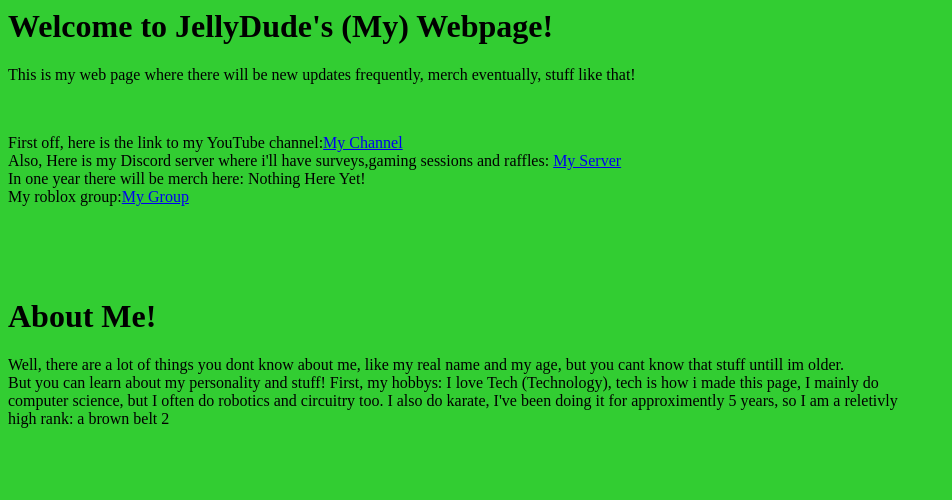
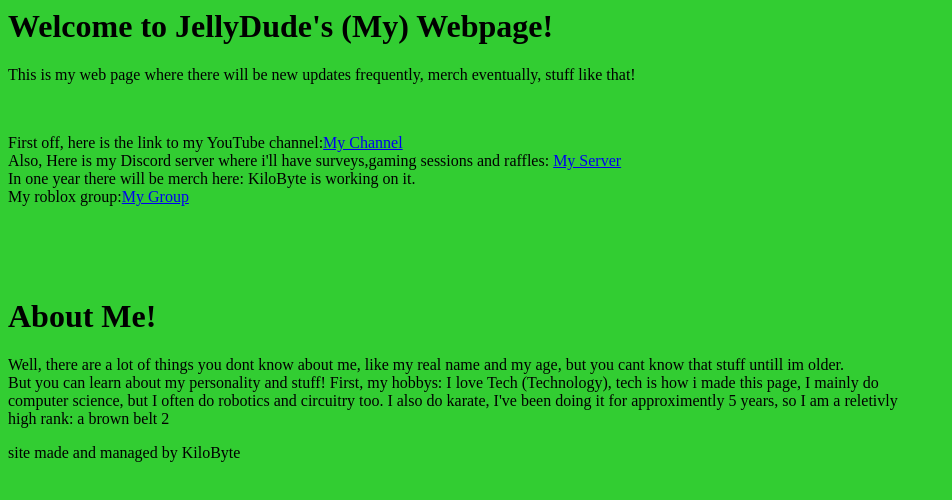
Before and after one commit to jellydude/jellydude.github.io, a plain HTML site: page index.html in a window 1280 px wide. Shown: the whole page, without its empty margins (0-952 px from the left). Drawn offline with Linux system fonts and the light colour scheme.

Commit message:
merch in progress

```diff
--- a/index.html
+++ b/index.html
@@ -12,7 +12,7 @@
         <br>
         Also, Here is my Discord server where i'll have surveys,gaming sessions and raffles: <a href="https://discord.gg/C3WDYhH">My Server</a>
         <br>
-        In one year there will be merch here: Nothing Here Yet!
+        In one year there will be merch here: KiloByte is working on it.
         <br>
         My roblox group:<a href="https://web.roblox.com/My/Groups.aspx?gid=4240298">My Group</a>
     </p>
@@ -28,7 +28,8 @@
       <br>
       computer science, but I often do robotics and circuitry too. I also do karate, I've been doing it for approximently 5 years, so I am a reletivly
       <br>
-      high rank: a brown belt 2<p>
+      high rank: a brown belt 2</p>
+      <h7>site made and managed by KiloByte</h7>
   </body>
   <style>
     body{
```
